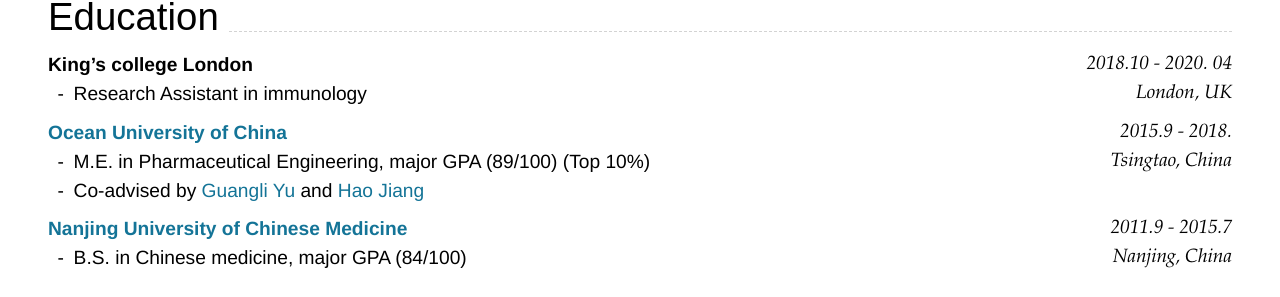
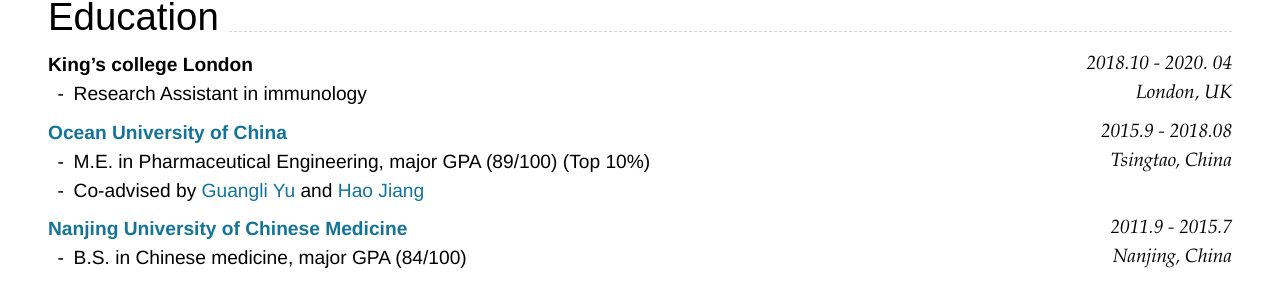
Before and after one commit to yiyiyi1992/Resume, a Jekyll site: the page built from index.md, in a window 1280 px wide and 900 px high, scrolled down 378 px. Shown: the part 137-434 px from the top of the window. Built offline with Jekyll 4.4.1, drawn with Linux system fonts in a browser that asks for light colours; nearby versions of some CDN libraries.

Commit message:
Update index.md

````diff
--- a/index.md
+++ b/index.md
@@ -26,7 +26,7 @@ London, UK
 
 - Research Assistant in immunology <br>
 
-### [**Ocean University of China**](http://eweb.ouc.edu.cn/weneralwnformation/list.htm) `2015.9 - 2018.`
+### [**Ocean University of China**](http://eweb.ouc.edu.cn/weneralwnformation/list.htm) `2015.9 - 2018.08`
 
 ```
 Tsingtao, China
````
